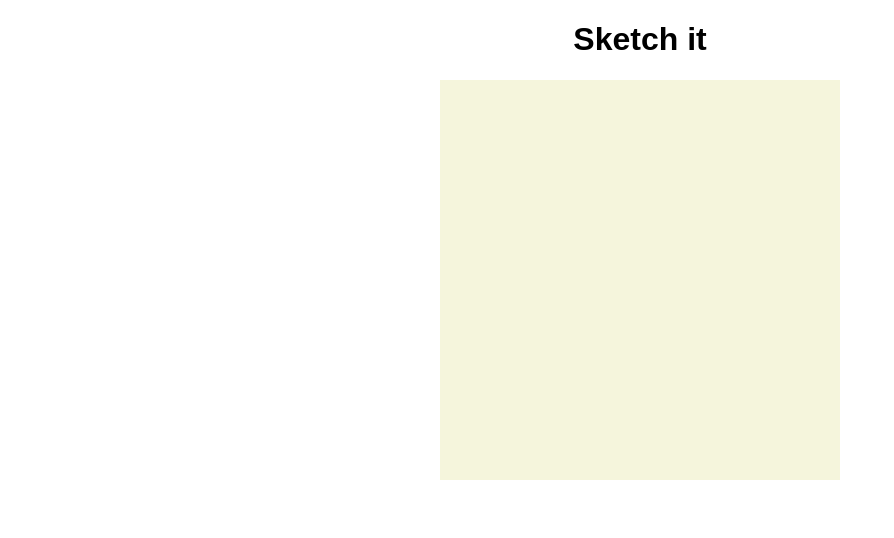
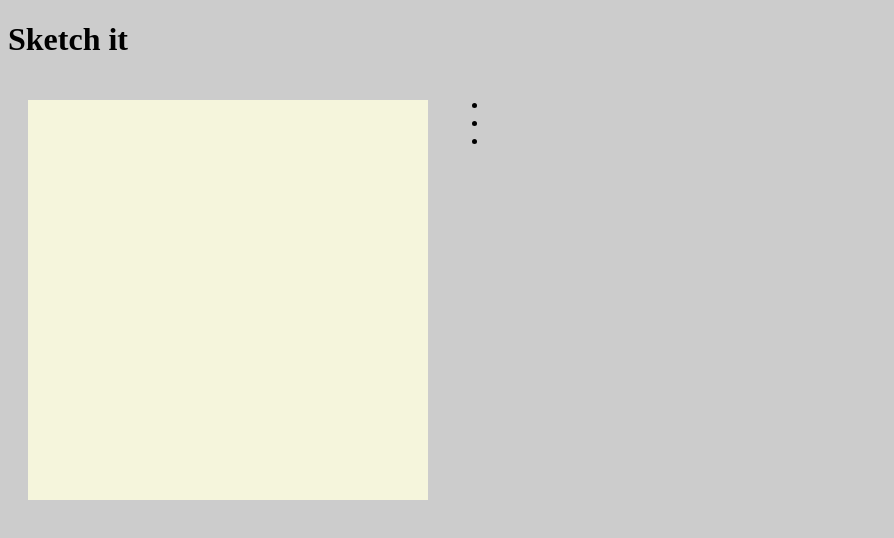
Before and after one commit to laraanna/pantone_canvas, a React (Create React App) app: page / in a window 1280 px wide. Shown: the top 538 px of the page, without its empty margins (0-894 px from the left). Built offline with nearby package versions, Linux system fonts and the light colour scheme.

Commit message:
Add Bootstrap

```diff
--- a/src/App.css
+++ b/src/App.css
@@ -1,3 +1,2 @@
 .App {
-  text-align: center;
-}
+  text-align: center; }
--- a/src/App.js
+++ b/src/App.js
@@ -1,6 +1,6 @@
 import React, { Component } from 'react';
 import Circles from './containers/Circles';
-import './App.css';
+
 
 class App extends Component {
   // constructor(props){
--- /dev/null
+++ b/src/App.sass
@@ -0,0 +1,2 @@
+.App
+  text-align: center
--- a/src/containers/Circles.js
+++ b/src/containers/Circles.js
@@ -1,10 +1,14 @@
 import React, {Component} from 'react'
 import {connect} from 'react-redux'
 import './Circles.css'
+import ToolbarItem from '../components/ToolbarItem';
+import { toggleCircle } from '../actions/circles';
 
 
 let mapStateToProps    = (state)    => state;
-let mapDispatchToProps = (dispatch) => ({});
+let mapDispatchToProps = (dispatch) => ({
+  toggleCircle: index => dispatch(toggleCircle(index))
+});
 
 class Circles extends Component {
   componentDidMount(){
@@ -13,6 +17,7 @@ class Circles extends Component {
     this.ctx = this.refs.canvas.getContext('2d');
 
     this.renderCanvas(this.props);
+    console.log(this.props.circles.circles)
   }
 
   componentWillReceiveProps(nextProps){
@@ -23,7 +28,7 @@ class Circles extends Component {
     this.ctx.fillStyle= 'beige';
     this.ctx.fillRect(0,0,this.refs.canvas.width, this.refs.canvas.height)
 
-    for (let circle in props.circles) {
+    for (let circle in props.circles.circles) {
 
       this.ctx.beginPath();
       this.ctx.arc(circle.x, circle.y, props.circleRadius, 0, 2 * Math.PI, false);
@@ -35,11 +40,22 @@ class Circles extends Component {
   }
   render(){
     return(
-      <div className="Circles">
-        <canvas ref="canvas"/>
+      <div className="app-wrapper">
+        <div className="canvas-wrapper">
+          <canvas ref="canvas"/>
+        </div>
+        <ul className='toolbar'>
+          {this.props.circles.circles.map((item, key) => (
+            <ToolbarItem
+              key={key}
+              color={item.color}
+              enabled={item.enabled}
+              onClick={() => this.props.toggleCircle(key)} />
+          ))}
+        </ul>
       </div>
     )
   }
 }
 
-export default connect(mapStateToProps, mapDispatchToProps)(Circles);
+export default connect(({circles}) => ({circles}), mapDispatchToProps)(Circles);
--- a/src/index.css
+++ b/src/index.css
@@ -1,5 +1,28 @@
 body {
-  margin: 0;
-  padding: 0;
-  font-family: sans-serif;
-}
+  background: #ccc; }
+
+.app-wrapper {
+  display: flex; }
+
+.canvas-wrapper {
+  padding: 20px; }
+
+.toolbar__item {
+  display: block;
+  border: 2px solid #a5a5a5;
+  transition: border 300ms;
+  cursor: pointer;
+  padding: 10px;
+  margin: 10px 0; }
+  .toolbar__item > span {
+    opacity: .5;
+    display: block;
+    width: 50px;
+    height: 50px;
+    margin: auto;
+    border-radius: 50%;
+    transition: opacity 300ms; }
+  .toolbar__item.active {
+    border-color: #222; }
+  .toolbar__item.active > span, .toolbar__item:hover > span {
+    opacity: 1; }
--- a/src/index.js
+++ b/src/index.js
@@ -1,6 +1,6 @@
 import React from 'react';
 import ReactDOM from 'react-dom';
-import './index.css';
+import './index.css'
 import App from './App';
 import { Provider } from 'react-redux'
 import store from './store'
--- /dev/null
+++ b/src/index.sass
@@ -0,0 +1,33 @@
+body
+    background: #ccc
+
+
+.app-wrapper
+    display: flex
+
+
+.canvas-wrapper
+    padding: 20px
+
+
+.toolbar
+    &__item
+        display: block
+        border: 2px solid #a5a5a5
+        transition: border 300ms
+        cursor: pointer
+        padding: 10px
+        margin: 10px 0
+        > span
+            opacity: .5
+            display: block
+            width: 50px
+            height: 50px
+            margin: auto
+            border-radius: 50%
+            transition: opacity 300ms
+        &.active
+            border-color: #222
+        &.active, &:hover
+            > span
+                opacity: 1
```
Also changed, not shown: package.json (+9 -2 lines), 1 other file (tests, documents, lock files or other folders).
